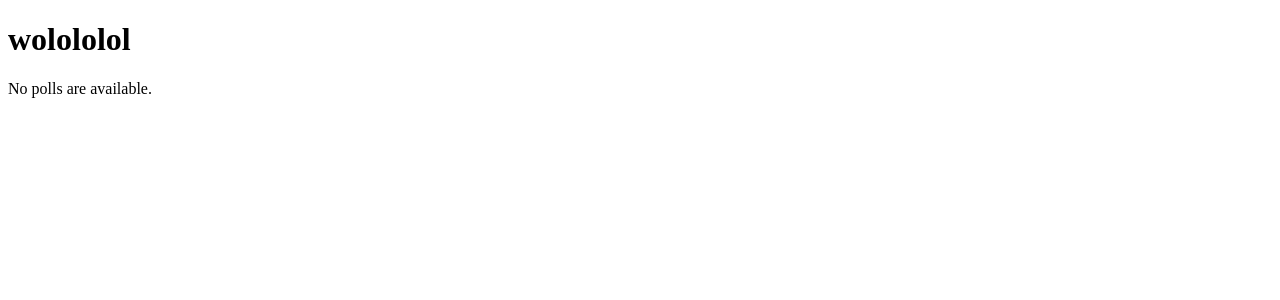
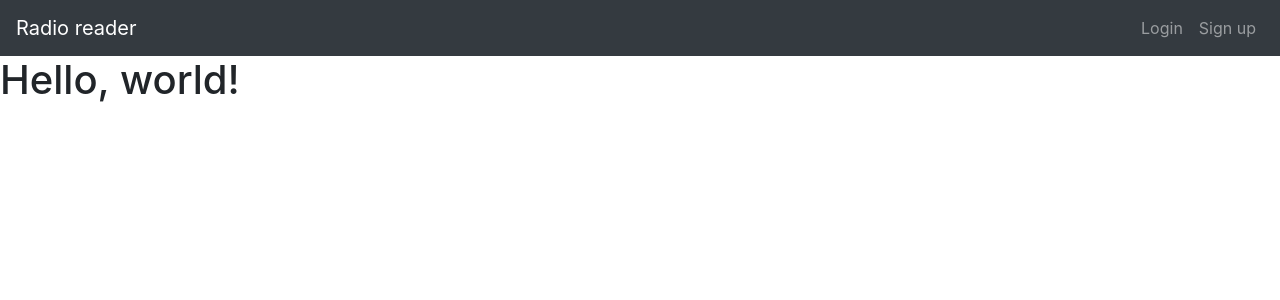
Before and after one commit to PawloNazaruk/radio_reader, a Django app: page /chronix_radio/index/ in a window 1280 px wide. Shown: the top 300 px of the page. Run offline with Django 3.2, Linux system fonts and the light colour scheme; data that the repository does not hold is empty; parts of the project's set-up code (start-up, migrations or seed data) failed here and were passed over; some libraries are stand-ins or nearby versions.

Commit message:
base.html displays navbar without logic
With usage of bootstrap the template base.html displays navbar home page/login/sign up. Only visual, still without any logic behind.

```diff
--- a/chronix_radio/templates/chronix_radio/base.html
+++ b/chronix_radio/templates/chronix_radio/base.html
@@ -1,54 +1,49 @@
 {% load static %}
-<!DOCTYPE html>
-<html>
-<head>
+<!doctype html>
+<html lang="en">
+  <head>
+    <!-- Required meta tags -->
     <meta charset="utf-8">
     <meta name="viewport" content="width=device-width, initial-scale=1, shrink-to-fit=no">
+
     <!-- Bootstrap CSS -->
     <link rel="stylesheet" href="https://stackpath.bootstrapcdn.com/bootstrap/4.3.1/css/bootstrap.min.css" integrity="sha384-ggOyR0iXCbMQv3Xipma34MD+dH/1fQ784/j6cY/iJTQUOhcWr7x9JvoRxT2MZw1T" crossorigin="anonymous">
 
-    <link rel="stylesheet" type="text/css" href="{% static 'blog/main.css' %}">
+    <title>Hello, world!</title>
+  </head>
+  <body>
+    <header>
+      <nav class="navbar navbar-expand-md navbar-dark bg-dark">
+        <!-- Brand -->
+        <a class="navbar-brand" href="#">Radio reader</a>
 
-    {% if title %}
-        <title>Django Blog - {{ title }}</title>
-    {% else %}
-        <title>Django Blog</title>
-    {% endif %}
-</head>
-<body>
-    <header class="site-header">
-      <nav class="navbar navbar-expand-md navbar-dark bg-steel fixed-top">
-        <div class="container">
-          <a class="navbar-brand mr-4" href="{% url 'blog-home' %}">Django Blog</a>
-          <button class="navbar-toggler" type="button" data-toggle="collapse" data-target="#navbarToggle" aria-controls="navbarToggle" aria-expanded="false" aria-label="Toggle navigation">
+        <!-- Toggler Button -->
+        <button class="navbar-toggler" type="button" data-toggle="collapse" data-target="#mainNavBar">
           <span class="navbar-toggler-icon"></span>
-          </button>
-          <div class="collapse navbar-collapse" id="navbarToggle">
-            <div class="navbar-nav mr-auto">
-              <a class="nav-item nav-link" href="{% url 'blog-home' %}">Home</a>
-              <a class="nav-item nav-link" href="{% url 'blog-about' %}">About</a>
-            </div>
-            <!-- Navbar Right Side -->
-            <div class="navbar-nav">
-              {% if not user.is_authenticated %}
-                <a class="nav-item nav-link" href="{% url 'login' %}">Login</a>
-                <a class="nav-item nav-link" href="{% url 'register' %}">Register</a>
-              {% else %}
-                <a class="nav-item nav-link" href="{% url 'profile' %}">Profile</a>
-                <a class="nav-item nav-link" href="{% url 'logout' %}">Logout</a>
-              {% endif %}
-            </div>
-          </div>
+        </button>
+
+        <!-- Navbar links -->
+        <div class="collapse navbar-collapse" id="mainNavBar">
+          <ul class="navbar-nav ml-auto">
+            <li class="nav-item">
+              <a class="nav-link" href="#">Login</a>
+            </li>
+            <li class="nav-item">
+              <a class="nav-link" href="#"><span class="glyphicon glyphicon-user"></span>Sign up</a>
+            </li>
+          </ul>
         </div>
       </nav>
     </header>
-    <main role="main" class="container">
 
+    <main>
+      <h1>Hello, world!</h1>
     </main>
 
-
+    <!-- Optional JavaScript -->
+    <!-- jQuery first, then Popper.js, then Bootstrap JS -->
     <script src="https://code.jquery.com/jquery-3.3.1.slim.min.js" integrity="sha384-q8i/X+965DzO0rT7abK41JStQIAqVgRVzpbzo5smXKp4YfRvH+8abtTE1Pi6jizo" crossorigin="anonymous"></script>
     <script src="https://cdnjs.cloudflare.com/ajax/libs/popper.js/1.14.7/umd/popper.min.js" integrity="sha384-UO2eT0CpHqdSJQ6hJty5KVphtPhzWj9WO1clHTMGa3JDZwrnQq4sF86dIHNDz0W1" crossorigin="anonymous"></script>
     <script src="https://stackpath.bootstrapcdn.com/bootstrap/4.3.1/js/bootstrap.min.js" integrity="sha384-JjSmVgyd0p3pXB1rRibZUAYoIIy6OrQ6VrjIEaFf/nJGzIxFDsf4x0xIM+B07jRM" crossorigin="anonymous"></script>
-</body>
+  </body>
 </html>
--- a/chronix_radio/views.py
+++ b/chronix_radio/views.py
@@ -30,7 +30,7 @@ def index(request):
     context = {
         "tracks": tracks,
     }
-    return render(request, "chronix_radio/index.html", context)
+    return render(request, "chronix_radio/base.html", context)
 
 
 def chronix_aggression(request):
```
Also changed, not shown: chronix_radio/static/chronix_radio/main.css (added, +84 -0 lines).
